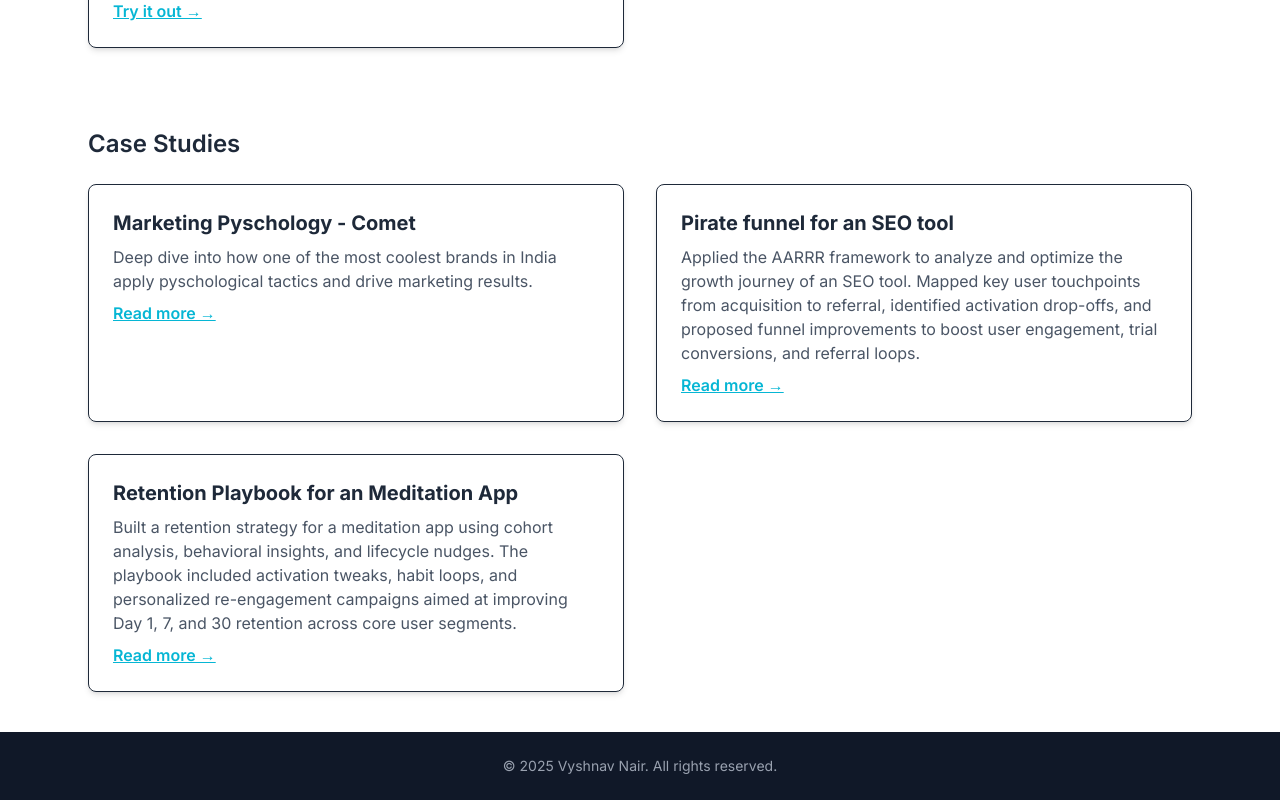
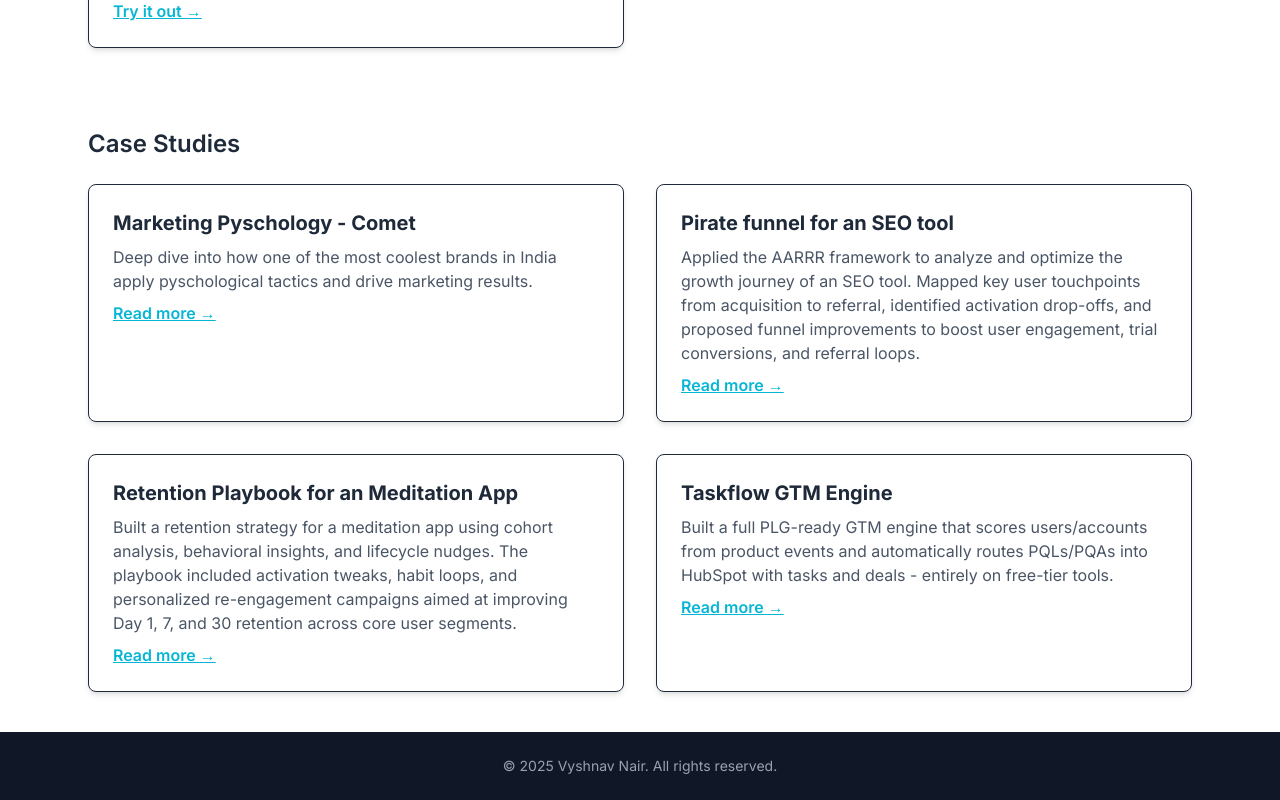
Before and after one commit to vysh1234vyshnav1223/portfolio, a Next.js app: page /projects in a window 1280 px wide. Shown: the part 854-1654 px from the top of the page. Built offline with nearby package versions, Linux system fonts and the light colour scheme.

Commit message:
add another project

```diff
--- a/app/about/page.tsx
+++ b/app/about/page.tsx
@@ -84,7 +84,7 @@ export default function AboutPage() {
             <br />
             <span className="font-semibold text-gray-700">My goals:</span>
             <ul className="list-disc list-inside mt-2 text-base text-gray-600">
-              <li>Help teams focus on meaningful decisions — not manual tasks through automation.</li>
+              <li>Help teams focus on meaningful decisions - not manual tasks through automation.</li>
               <li>Become a full-stack growth marketer who doesn’t rely on just one channel to drive results.</li>
             </ul>
           </>
--- a/app/projects/page.tsx
+++ b/app/projects/page.tsx
@@ -73,7 +73,6 @@ export default function ProjectsPage() {
             <p className="text-gray-600 mb-2">A MERN stack-powered crowdfunding web app focused on social impact campaigns. Features include user authentication, real-time donations, campaign pages, and progress tracking. All wrapped in a clean, responsive UI.</p>
             <a href="https://wethepeople-project.onrender.com/" className="text-accent font-semibold underline">Try it out →</a>
           </div>
-
         </div>
       </div>
 
@@ -96,6 +95,11 @@ export default function ProjectsPage() {
             <p className="text-gray-600 mb-2">Built a retention strategy for a meditation app using cohort analysis, behavioral insights, and lifecycle nudges. The playbook included activation tweaks, habit loops, and personalized re-engagement campaigns aimed at improving Day 1, 7, and 30 retention across core user segments.</p>
             <a href="https://lofty-submarine-301.notion.site/Retention-Playbook-How-to-Keep-Meditation-App-Users-Engaged-Beyond-Day-14-1e97873b02778096aef8c9c1bb6f12cf?pvs=25" className="text-accent font-semibold underline">Read more →</a>
           </div>
+          <div className="p-6 border rounded-lg shadow-md hover:shadow-xl transition-all duration-300">
+            <h3 className="text-xl font-bold mb-2">Taskflow GTM Engine</h3>
+            <p className="text-gray-600 mb-2">Built a full PLG-ready GTM engine that scores users/accounts from product events and automatically routes PQLs/PQAs into HubSpot with tasks and deals - entirely on free-tier tools.</p>
+            <a href="https://lofty-submarine-301.notion.site/TaskFlow-GTM-Engine-Case-Study-Documentation-2c37873b0277805cb804f34a9f4a21b7?pvs=74" className="text-accent font-semibold underline">Read more →</a>
+          </div>
         </div>
       </div>
     </section>
```
